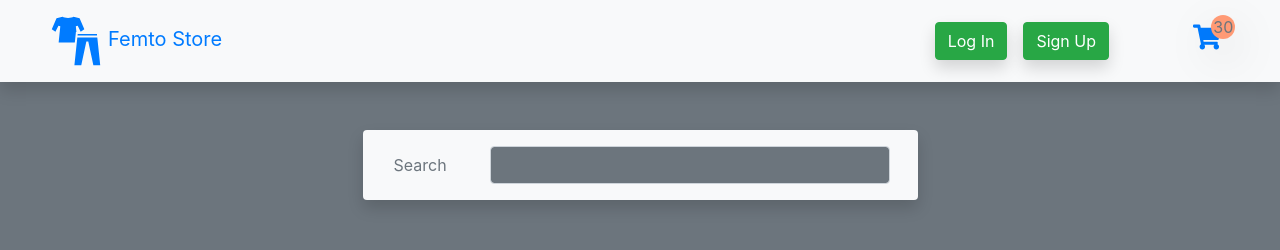
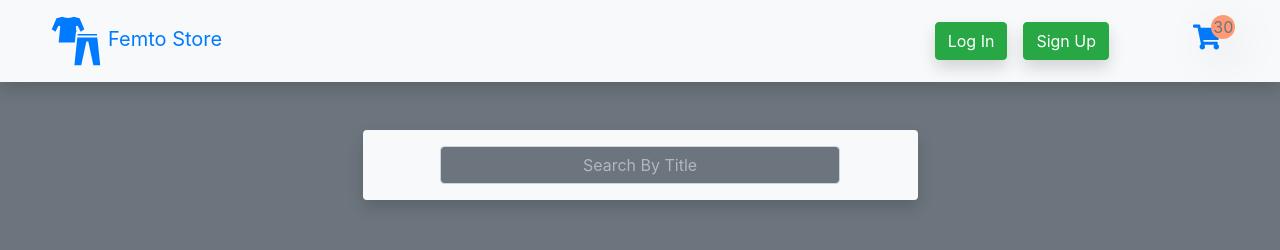
Before and after one commit to AgomohC/react-e-commerce-app, a React (Create React App) app: page / in a window 1280 px wide. Shown: the top 250 px of the page. Built offline with nearby package versions, Linux system fonts and the light colour scheme.

Commit message:
fixed the styling of the placeholder text in searchbar.js

```diff
--- a/src/components/Searchbar.js
+++ b/src/components/Searchbar.js
@@ -8,19 +8,14 @@ const Searchbar = () => {
     <section className="container">
       <div className="row justify-content-center d-flex">
         <form className="col-12">
-          <div className="form-group mx-auto col-12 col-md-8 col-lg-6 bg-light mt-5 p-3  shadow rounded d-flex justify-content-center">
-            <label
-              htmlFor="searchInput"
-              className="text-secondary text-capitalize  my-auto col-2 pr-2 mr-3 mr-md-auto"
-            >
-              search
-            </label>
+          <div className="form-group mx-auto col-12 col-md-8 col-lg-6 bg-light mt-5 p-3 shadow rounded d-flex justify-content-center">
             <input
               type="text"
               id="searchInput"
               value={searchValue}
               onChange={(e) => searchbarFunction(e)}
-              className="form-control text-light bg-secondary mx-auto width-400 my-auto pl-2 col-10"
+              className="form-control text-light bg-secondary mx-auto width-400 my-auto col-12"
+              placeholder="search by title"
             />
           </div>
         </form>
--- a/src/index.css
+++ b/src/index.css
@@ -23,3 +23,18 @@ body {
   top: -2px;
   right: -2px;
 }
+.form-control::placeholder {
+  color: #f8f9fa80 !important;
+  text-align: center;
+  text-transform: capitalize;
+}
+.form-control:-ms-input-placeholder {
+  color: #f8f9fa80 !important;
+  text-align: center;
+  text-transform: capitalize;
+}
+.form-control::-ms-input-placeholder {
+  color: #f8f9fa80 !important;
+  text-align: center;
+  text-transform: capitalize;
+}
```
